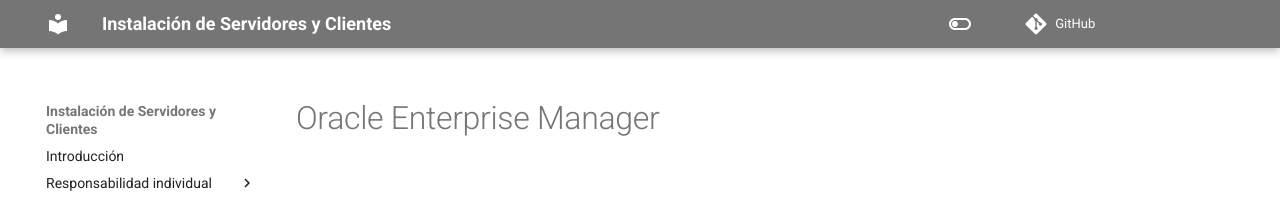
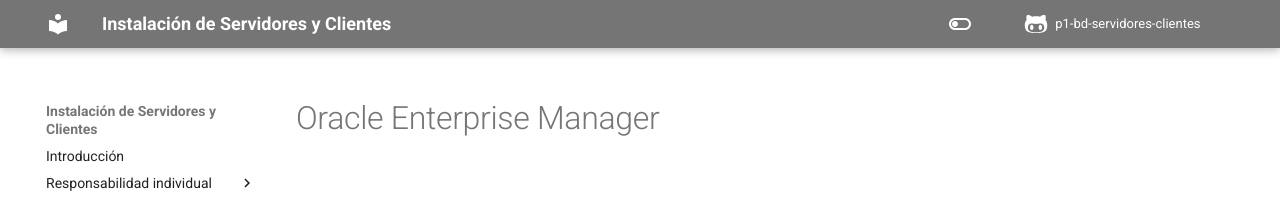
Before and after one commit to adriasir123/grupalesbdc, an MkDocs documentation site: the page built from docs/rg/oracle-enterprise-manager.md, in a window 1280 px wide. Shown: the top 202 px of the page. Built offline with MkDocs 1.6.1 and Material for MkDocs 9.7.7, drawn with Linux system fonts in a browser that asks for light colours; comment, search, counter and statistics services are not loaded.

Commit message:
más cambios config

```diff
--- a/mkdocs.yml
+++ b/mkdocs.yml
@@ -1,6 +1,8 @@
 site_name: Instalación de Servidores y Clientes
 theme:
   name: 'material'
+  icon:
+    repo: fontawesome/brands/github-alt
   palette:
     - scheme: default
       primary: grey
@@ -38,3 +40,4 @@
 plugins:
   - glightbox
 repo_url: https://github.com/adriasir123/p1-bd-servidores-clientes
+repo_name: p1-bd-servidores-clientes
```
